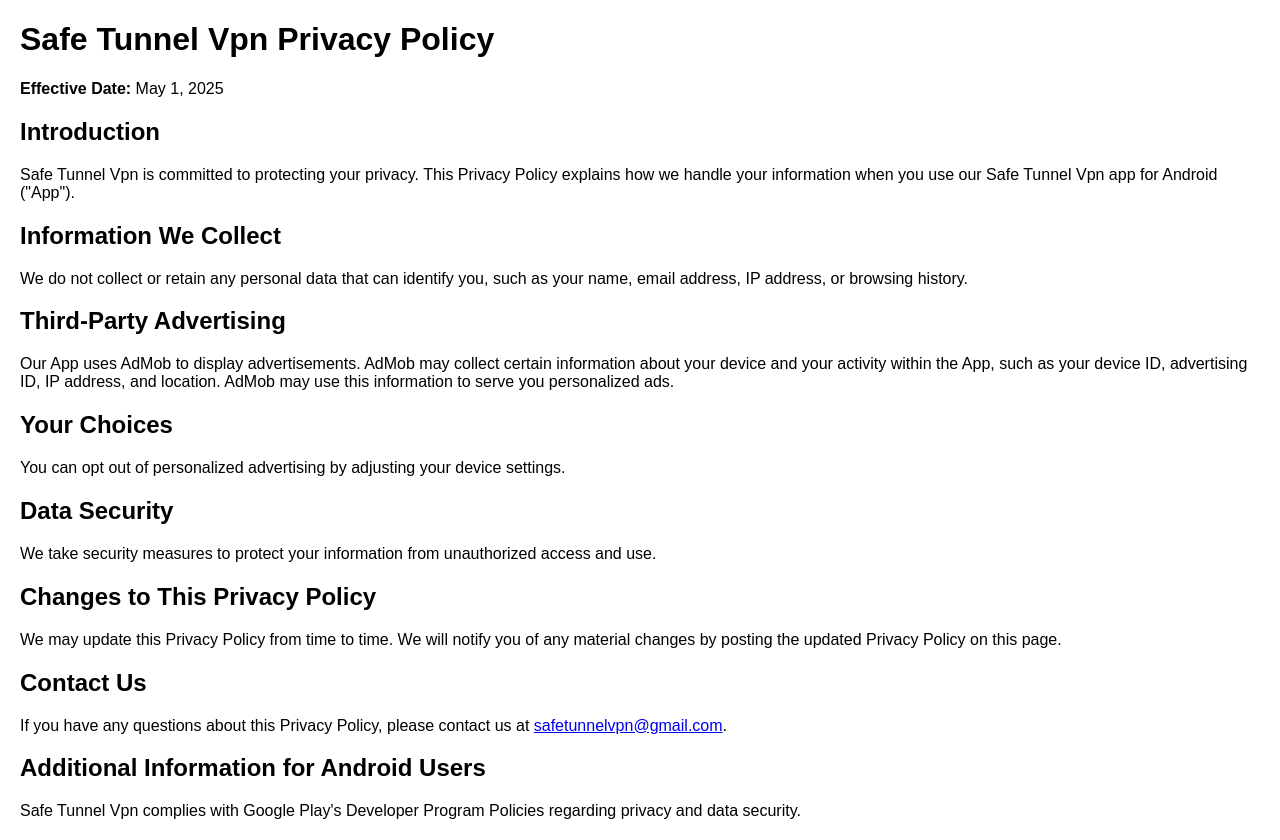
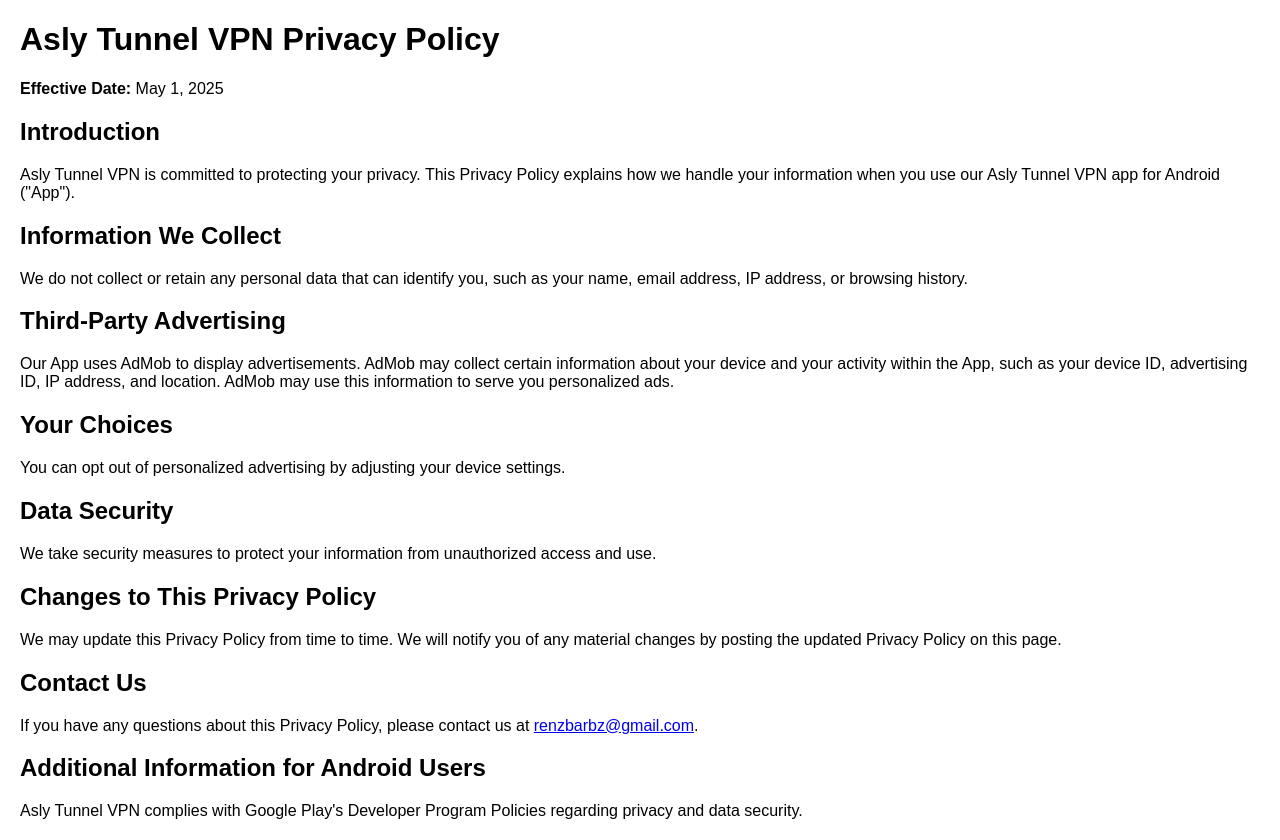
Before and after one commit to RenzoSenpai/SafeTunnelVpn-Privacy-Policy, a plain HTML site: page index.html in a window 1280 px wide. Drawn offline with Linux system fonts and the light colour scheme.

Commit message:
Update index.html

```diff
--- a/index.html
+++ b/index.html
@@ -3,7 +3,7 @@
 <head>
     <meta charset="UTF-8">
     <meta name="viewport" content="width=device-width, initial-scale=1.0">
-    <title>Safe Tunnel Vpn Privacy Policy</title>
+    <title>Asly Tunnel VPN Privacy Policy</title>
     <style>
         body {
             font-family: Arial, sans-serif;
@@ -13,13 +13,13 @@
 </head>
 <body>
 
-<h1>Safe Tunnel Vpn Privacy Policy</h1>
+<h1>Asly Tunnel VPN Privacy Policy</h1>
 
 <p><strong>Effective Date:</strong> May 1, 2025</p>
 
 <h2>Introduction</h2>
 
-<p>Safe Tunnel Vpn is committed to protecting your privacy. This Privacy Policy explains how we handle your information when you use our Safe Tunnel Vpn app for Android ("App").</p>
+<p>Asly Tunnel VPN is committed to protecting your privacy. This Privacy Policy explains how we handle your information when you use our Asly Tunnel VPN app for Android ("App").</p>
 
 <h2>Information We Collect</h2>
 
@@ -43,11 +43,11 @@
 
 <h2>Contact Us</h2>
 
-<p>If you have any questions about this Privacy Policy, please contact us at <a href="mailto:safetunnelvpn@gmail.com">safetunnelvpn@gmail.com</a>.</p>
+<p>If you have any questions about this Privacy Policy, please contact us at <a href="mailto:renzbarbz@gmail.com">renzbarbz@gmail.com</a>.</p>
 
 <h2>Additional Information for Android Users</h2>
 
-<p>Safe Tunnel Vpn complies with Google Play's Developer Program Policies regarding privacy and data security.</p>
+<p>Asly Tunnel VPN complies with Google Play's Developer Program Policies regarding privacy and data security.</p>
 
 </body>
 </html>
```
